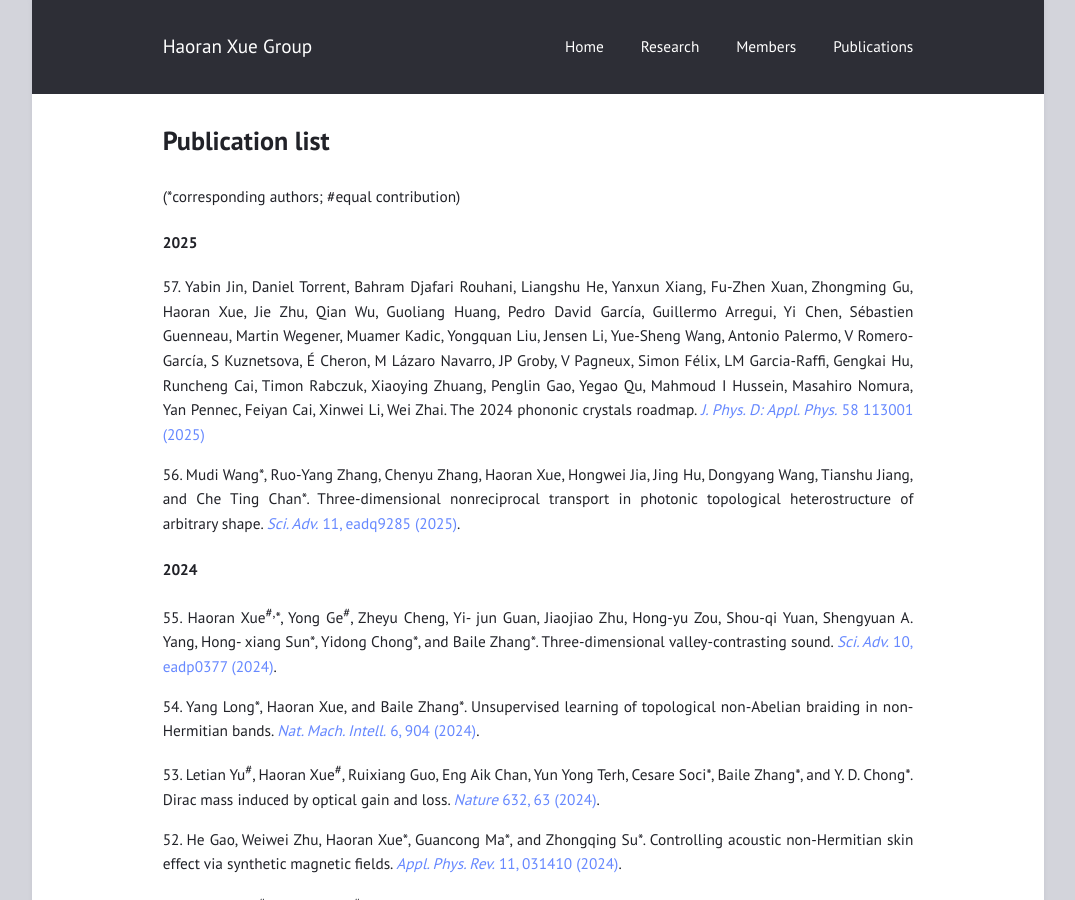
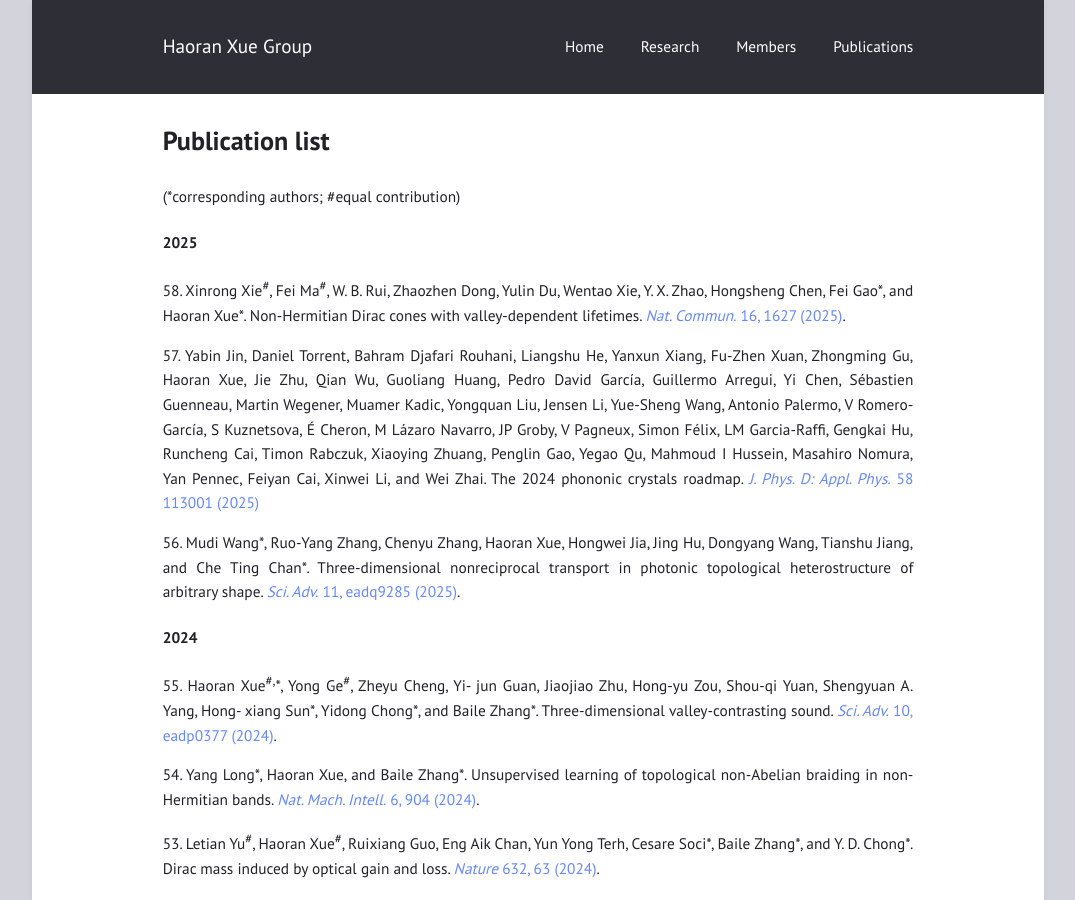
Before and after one commit to haoran-group/haoran-group.github.io, a Jekyll site: the page built from paper.md, in a window 1280 px wide and 900 px high. Shown: the whole window, without its empty margins (102-1177 px from the left). Built offline with Jekyll 4.4.1, drawn with Linux system fonts in a browser that asks for light colours.

Commit message:
Update paper.md

```diff
--- a/paper.md
+++ b/paper.md
@@ -7,7 +7,9 @@
 
 #### 2025
 
-57\. Yabin Jin, Daniel Torrent, Bahram Djafari Rouhani, Liangshu He, Yanxun Xiang, Fu-Zhen Xuan, Zhongming Gu, Haoran Xue, Jie Zhu, Qian Wu, Guoliang Huang, Pedro David García, Guillermo Arregui, Yi Chen, Sébastien Guenneau, Martin Wegener, Muamer Kadic, Yongquan Liu, Jensen Li, Yue-Sheng Wang, Antonio Palermo, V Romero-García, S Kuznetsova, É Cheron, M Lázaro Navarro, JP Groby, V Pagneux, Simon Félix, LM Garcia-Raffi, Gengkai Hu, Runcheng Cai, Timon Rabczuk, Xiaoying Zhuang, Penglin Gao, Yegao Qu, Mahmoud I Hussein, Masahiro Nomura, Yan Pennec, Feiyan Cai, Xinwei Li, Wei Zhai. The 2024 phononic crystals roadmap. [*J. Phys. D: Appl. Phys.* 58 113001 (2025)](https://doi.org/10.1088/1361-6463/ad9ab2)
+58\. Xinrong Xie<sup>#</sup>, Fei Ma<sup>#</sup>, W. B. Rui, Zhaozhen Dong, Yulin Du, Wentao Xie, Y. X. Zhao, Hongsheng Chen, Fei Gao\*, and Haoran Xue\*. Non-Hermitian Dirac cones with valley-dependent lifetimes. [*Nat. Commun.* 16, 1627 (2025)](https://doi.org/10.1038/s41467-025-56882-y).
+
+57\. Yabin Jin, Daniel Torrent, Bahram Djafari Rouhani, Liangshu He, Yanxun Xiang, Fu-Zhen Xuan, Zhongming Gu, Haoran Xue, Jie Zhu, Qian Wu, Guoliang Huang, Pedro David García, Guillermo Arregui, Yi Chen, Sébastien Guenneau, Martin Wegener, Muamer Kadic, Yongquan Liu, Jensen Li, Yue-Sheng Wang, Antonio Palermo, V Romero-García, S Kuznetsova, É Cheron, M Lázaro Navarro, JP Groby, V Pagneux, Simon Félix, LM Garcia-Raffi, Gengkai Hu, Runcheng Cai, Timon Rabczuk, Xiaoying Zhuang, Penglin Gao, Yegao Qu, Mahmoud I Hussein, Masahiro Nomura, Yan Pennec, Feiyan Cai, Xinwei Li, and Wei Zhai. The 2024 phononic crystals roadmap. [*J. Phys. D: Appl. Phys.* 58 113001 (2025)](https://doi.org/10.1088/1361-6463/ad9ab2)
 
 56\. Mudi Wang\*, Ruo-Yang Zhang, Chenyu Zhang, Haoran Xue, Hongwei Jia, Jing Hu, Dongyang Wang, Tianshu Jiang, and Che Ting Chan\*. Three-dimensional nonreciprocal transport in photonic topological heterostructure of arbitrary shape. [*Sci. Adv.* 11, eadq9285 (2025)](https://doi.org/10.1126/sciadv.adq9285).
 
```
